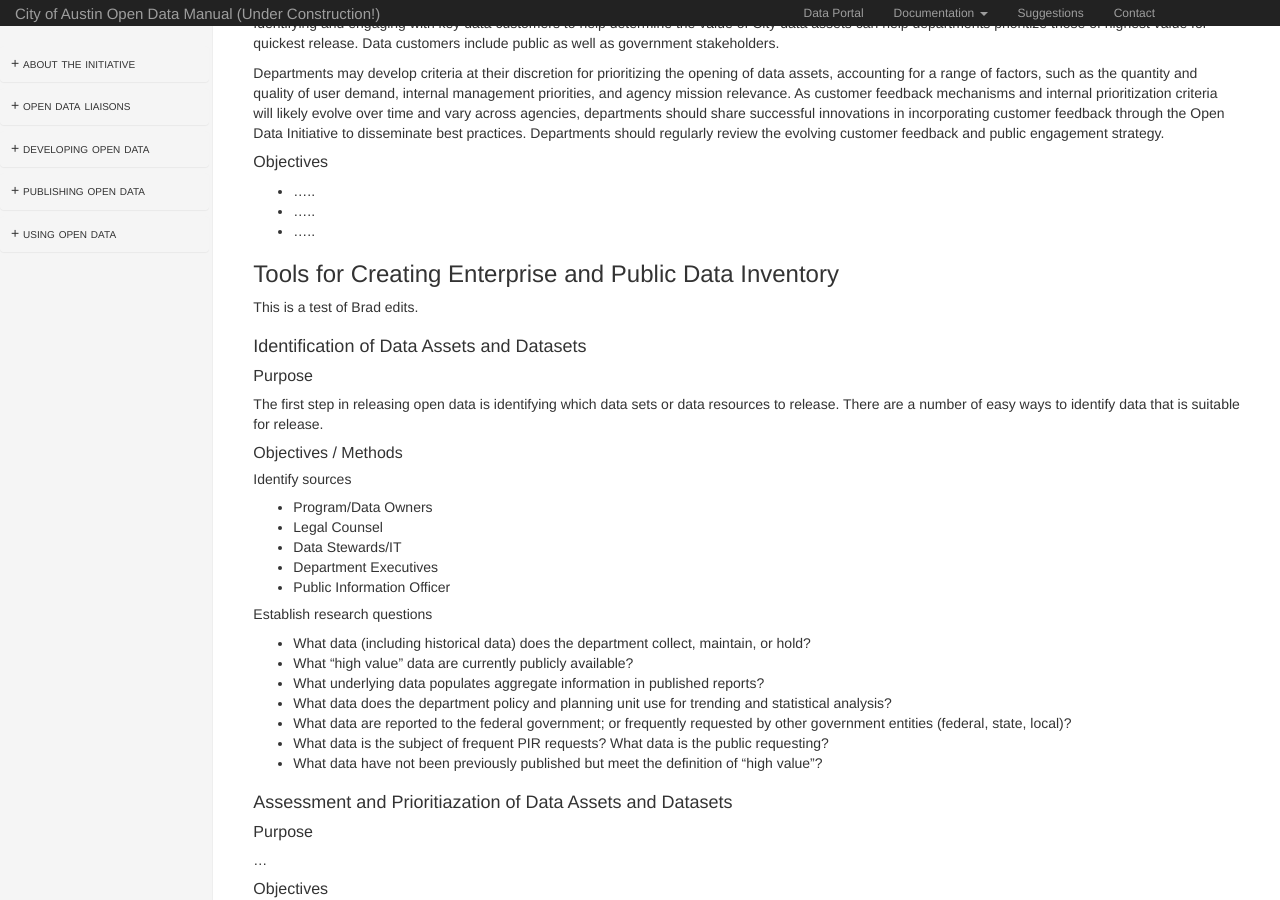
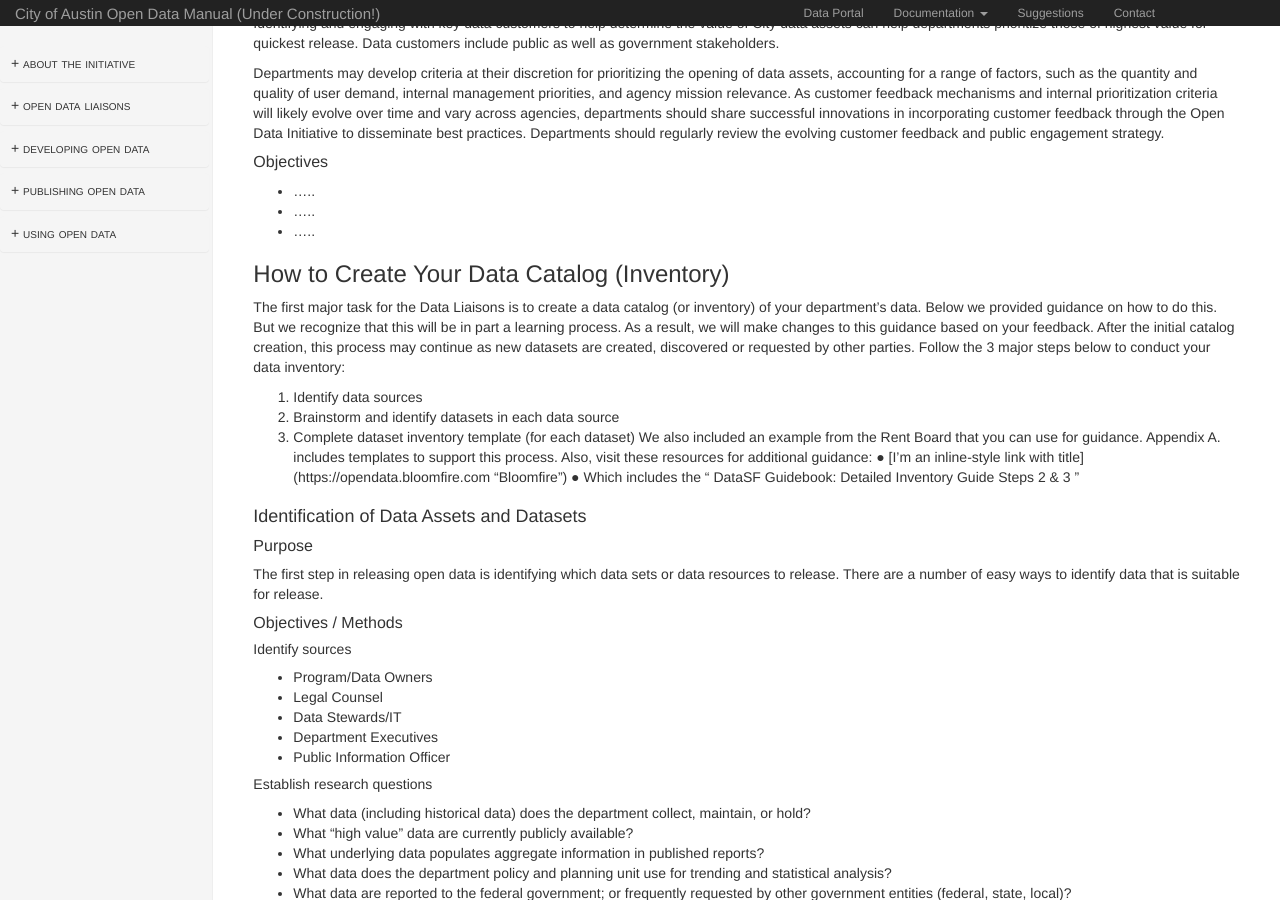
Before and after one commit to cityofaustin/open-data-manual, a Jekyll site: the page built from inventory.md, in a window 1280 px wide and 900 px high, scrolled down 2769 px. Built offline with Jekyll 4.4.1, drawn with Linux system fonts in a browser that asks for light colours; nearby versions of some CDN libraries; some of the changed text lies outside the part shown.

Commit message:
Update inventory.md

```diff
--- a/inventory.md
+++ b/inventory.md
@@ -124,8 +124,21 @@ Departments may develop criteria at their discretion for prioritizing the openin
 * .....
 
 
-## Tools for Creating Enterprise and Public Data Inventory
-This is a test of Brad edits.
+## How to Create Your Data Catalog (Inventory)
+The first major task for the Data Liaisons is to create a data catalog (or inventory) of your
+department’s data. Below we provided guidance on how to do this. But we recognize that this
+will be in part a learning process. As a result, we will make changes to this guidance based on
+your feedback. After the initial catalog creation, this process may continue as new datasets are
+created, discovered or requested by other parties.
+Follow the 3 major steps below to conduct your data inventory:
+  1. Identify data sources
+  2. Brainstorm and identify datasets in each data source
+  3. Complete dataset inventory template (for each dataset)
+We also included an example from the Rent Board that you can use for guidance. Appendix A.
+includes templates to support this process.
+Also, visit these resources for additional guidance:
+  ● [I'm an inline-style link with title] (https://opendata.bloomfire.com "Bloomfire")
+  ● Which includes the “ DataSF Guidebook: Detailed Inventory Guide Steps 2 & 3 ”
 
 
 ### Identification of Data Assets and Datasets
```
Also changed, not shown: other parts of inventory.md (+1 -1 lines).
